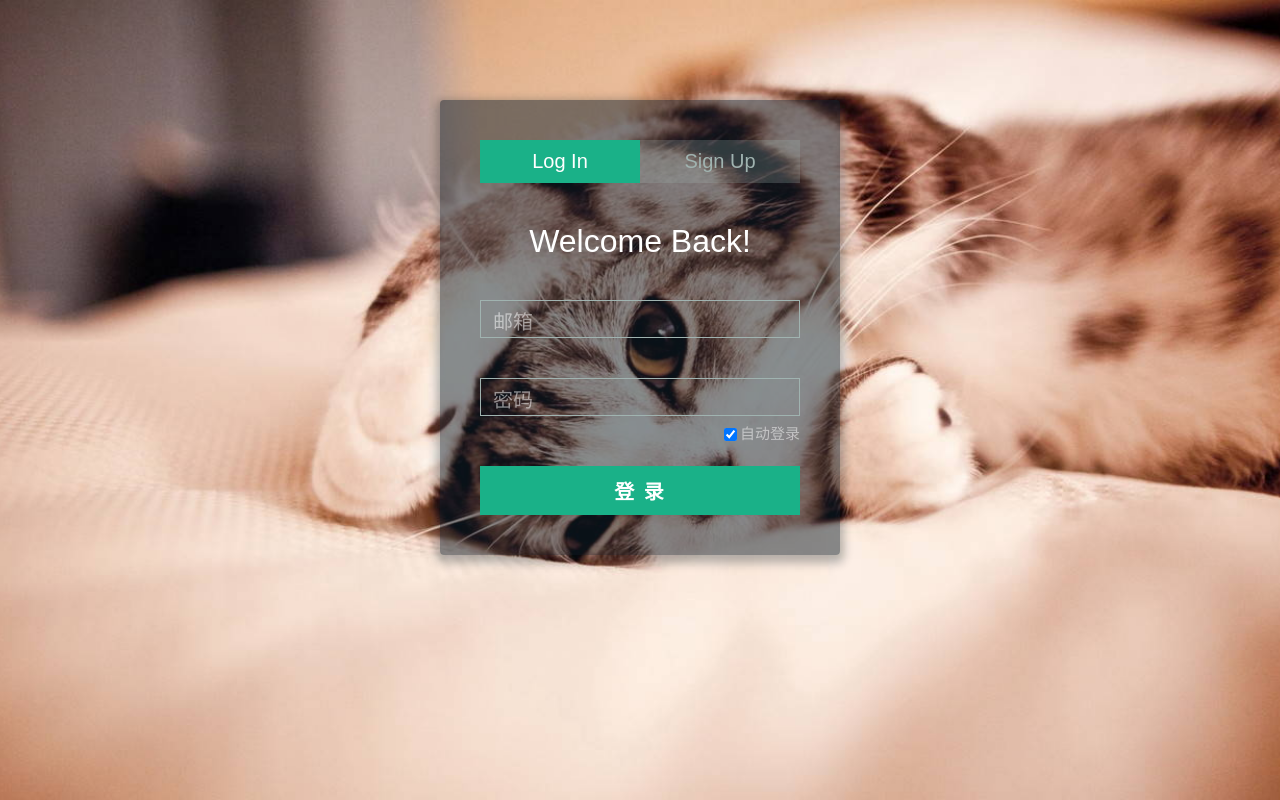
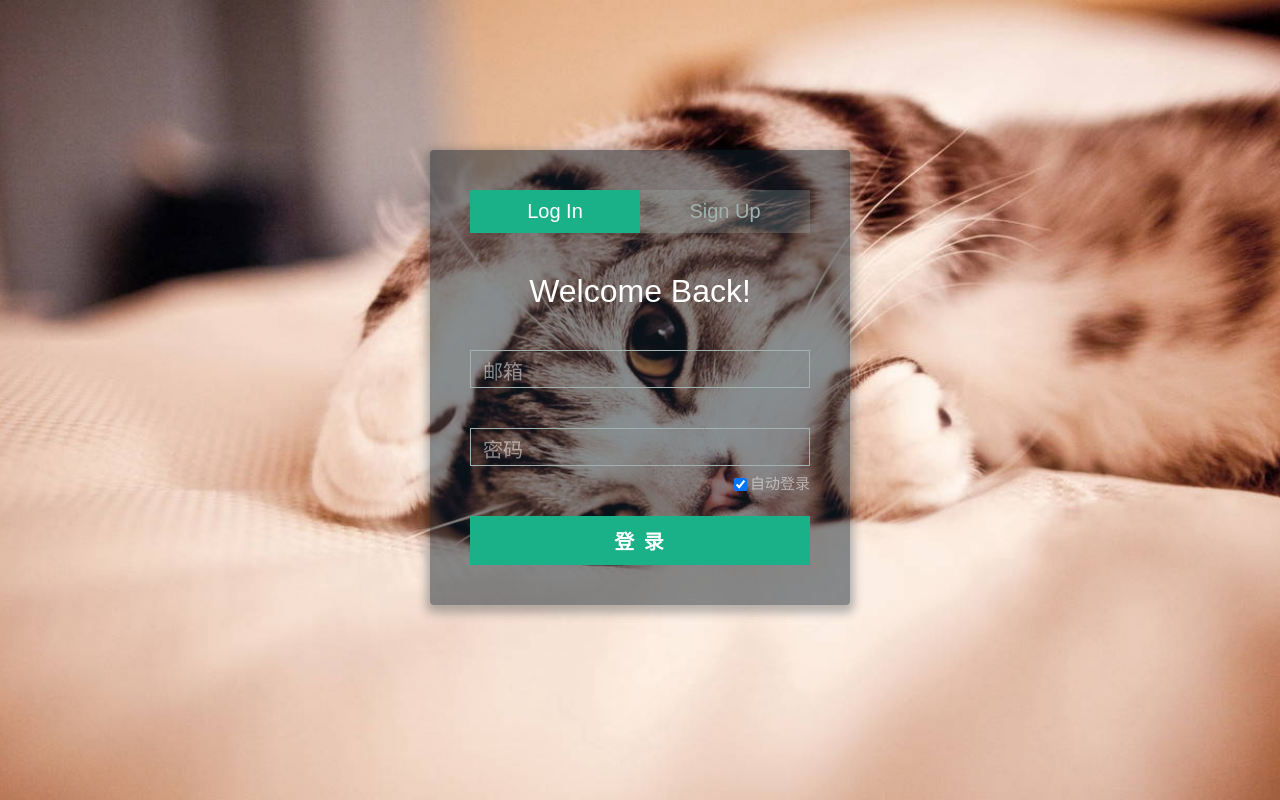
Before and after one commit to denjay/mysite, a Django app: page /user/login/ in a window 1280 px wide. Run offline with Django 3.2, Linux system fonts and the light colour scheme; some libraries are stand-ins or nearby versions.

Commit message:
调整登录框的位置

```diff
--- a/mysite/static/css/login.css
+++ b/mysite/static/css/login.css
@@ -65,8 +65,10 @@ a:hover {
 .form {
   background: rgba(19, 35, 47, 0.5);
   padding: 40px;
-  width: 400px;
-  margin: 100px auto;
+  width: 420px;
+  position: absolute;
+  top: calc(50% - 250px);
+  left: calc(50% - 210px);
   border-radius: 4px;
   box-shadow: 0 4px 10px 4px rgba(19, 35, 47, 0.3);
 }
```
